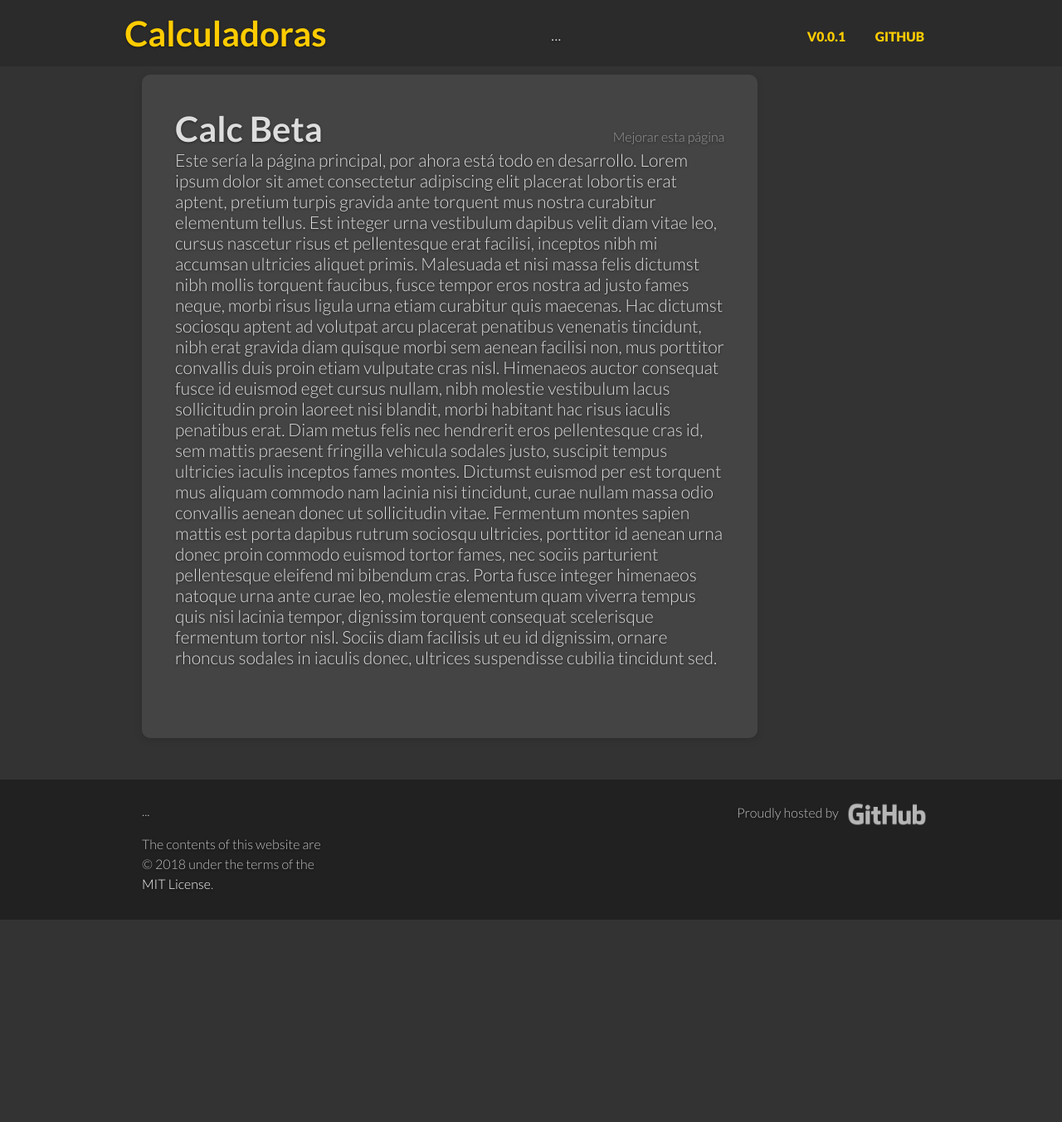
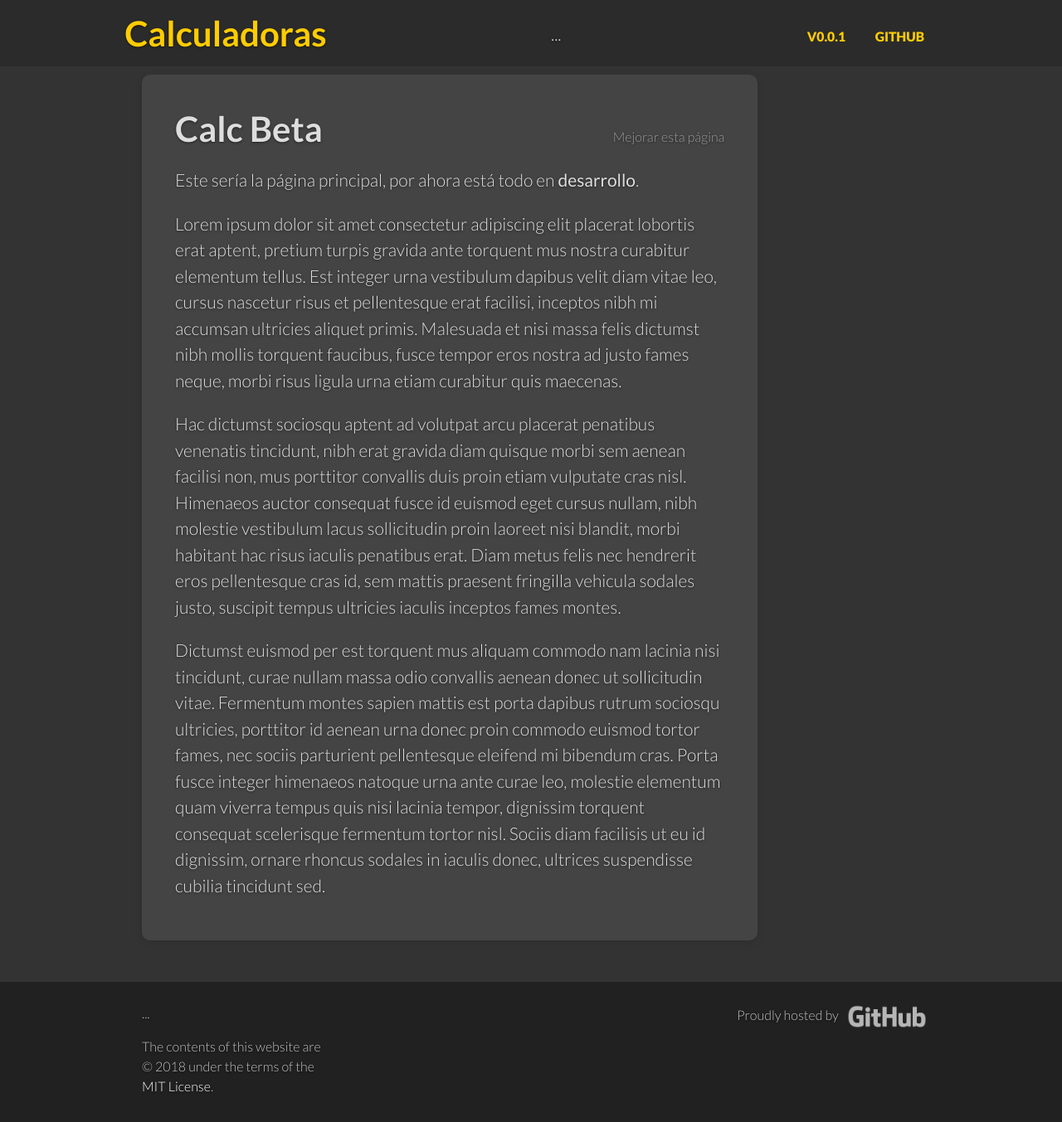
Before and after one commit to SidVal/calc, a Jekyll site: the page built from docs/index.html, in a window 1280 px wide. Shown: the whole page at 83% size. Built offline with Jekyll 4.4.1, drawn with Linux system fonts in a browser that asks for light colours; some web fonts are replaced; comment, search, counter and statistics services are not loaded; before the commit the page ends 1109 px from its top, so only the background shows below that.

```diff
--- a/docs/index.html
+++ b/docs/index.html
@@ -5,10 +5,10 @@ title: Calc Beta
 permalink: /
 ---
 
-Este sería la página principal, por ahora está todo en desarrollo.
+<p>Este sería la página principal, por ahora está todo en <b>desarrollo</b>.</p>
 
-Lorem ipsum dolor sit amet consectetur adipiscing elit placerat lobortis erat aptent, pretium turpis gravida ante torquent mus nostra curabitur elementum tellus. Est integer urna vestibulum dapibus velit diam vitae leo, cursus nascetur risus et pellentesque erat facilisi, inceptos nibh mi accumsan ultricies aliquet primis. Malesuada et nisi massa felis dictumst nibh mollis torquent faucibus, fusce tempor eros nostra ad justo fames neque, morbi risus ligula urna etiam curabitur quis maecenas.
+<p>Lorem ipsum dolor sit amet consectetur adipiscing elit placerat lobortis erat aptent, pretium turpis gravida ante torquent mus nostra curabitur elementum tellus. Est integer urna vestibulum dapibus velit diam vitae leo, cursus nascetur risus et pellentesque erat facilisi, inceptos nibh mi accumsan ultricies aliquet primis. Malesuada et nisi massa felis dictumst nibh mollis torquent faucibus, fusce tempor eros nostra ad justo fames neque, morbi risus ligula urna etiam curabitur quis maecenas.</p>
 
-Hac dictumst sociosqu aptent ad volutpat arcu placerat penatibus venenatis tincidunt, nibh erat gravida diam quisque morbi sem aenean facilisi non, mus porttitor convallis duis proin etiam vulputate cras nisl. Himenaeos auctor consequat fusce id euismod eget cursus nullam, nibh molestie vestibulum lacus sollicitudin proin laoreet nisi blandit, morbi habitant hac risus iaculis penatibus erat. Diam metus felis nec hendrerit eros pellentesque cras id, sem mattis praesent fringilla vehicula sodales justo, suscipit tempus ultricies iaculis inceptos fames montes.
+<p>Hac dictumst sociosqu aptent ad volutpat arcu placerat penatibus venenatis tincidunt, nibh erat gravida diam quisque morbi sem aenean facilisi non, mus porttitor convallis duis proin etiam vulputate cras nisl. Himenaeos auctor consequat fusce id euismod eget cursus nullam, nibh molestie vestibulum lacus sollicitudin proin laoreet nisi blandit, morbi habitant hac risus iaculis penatibus erat. Diam metus felis nec hendrerit eros pellentesque cras id, sem mattis praesent fringilla vehicula sodales justo, suscipit tempus ultricies iaculis inceptos fames montes.</p>
 
-Dictumst euismod per est torquent mus aliquam commodo nam lacinia nisi tincidunt, curae nullam massa odio convallis aenean donec ut sollicitudin vitae. Fermentum montes sapien mattis est porta dapibus rutrum sociosqu ultricies, porttitor id aenean urna donec proin commodo euismod tortor fames, nec sociis parturient pellentesque eleifend mi bibendum cras. Porta fusce integer himenaeos natoque urna ante curae leo, molestie elementum quam viverra tempus quis nisi lacinia tempor, dignissim torquent consequat scelerisque fermentum tortor nisl. Sociis diam facilisis ut eu id dignissim, ornare rhoncus sodales in iaculis donec, ultrices suspendisse cubilia tincidunt sed.
+<p>Dictumst euismod per est torquent mus aliquam commodo nam lacinia nisi tincidunt, curae nullam massa odio convallis aenean donec ut sollicitudin vitae. Fermentum montes sapien mattis est porta dapibus rutrum sociosqu ultricies, porttitor id aenean urna donec proin commodo euismod tortor fames, nec sociis parturient pellentesque eleifend mi bibendum cras. Porta fusce integer himenaeos natoque urna ante curae leo, molestie elementum quam viverra tempus quis nisi lacinia tempor, dignissim torquent consequat scelerisque fermentum tortor nisl. Sociis diam facilisis ut eu id dignissim, ornare rhoncus sodales in iaculis donec, ultrices suspendisse cubilia tincidunt sed.</p>
```
